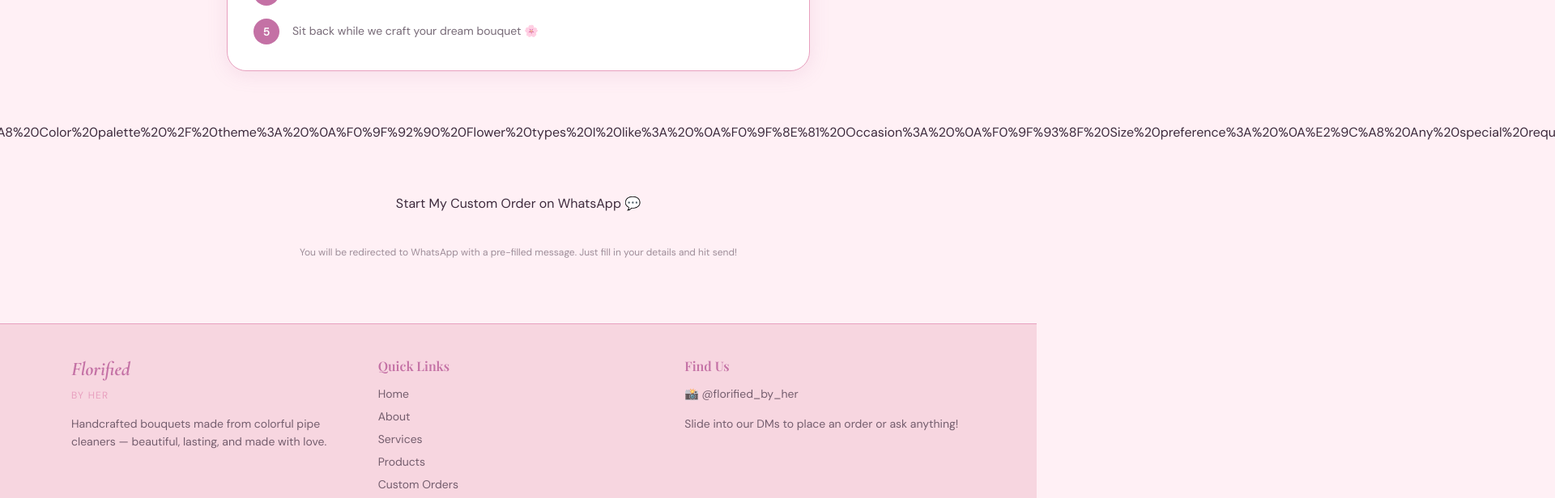
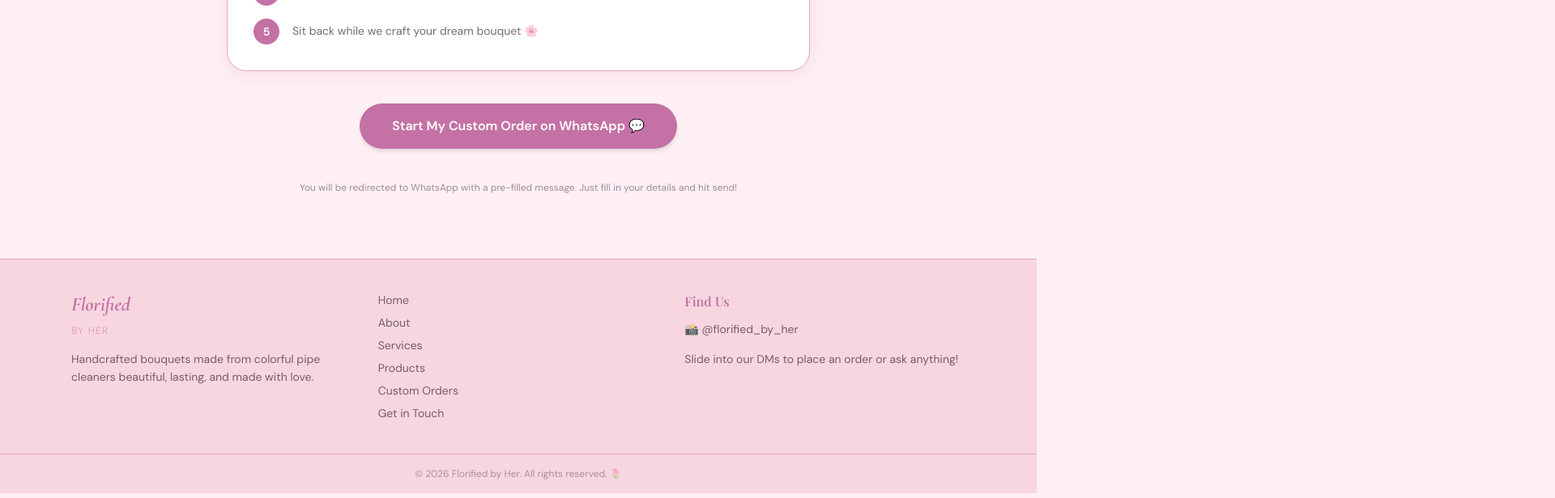
Before and after one commit to tinubinu50-bit/florified, a Next.js app: page /custom-orders in a window 1280 px wide. Shown: the part 1000-1616 px from the top of the page at 81% size, 1920 px wide, since content can reach past the window. Built offline with nearby package versions, Linux system fonts and the light colour scheme; a web font is replaced by a local one.

Commit message:
major changes done

```diff
--- a/app/contact/page.js
+++ b/app/contact/page.js
@@ -1,6 +1,6 @@
 export default function Contact() {
   const faqs = [
-    { q: "How long does an order take?", a: "Most bouquets take 3-5 days to handcraft. For urgent orders, reach out and we will do our best!" },
+    { q: "How long does an order take?", a: "Most bouquets take 4-7 days to handcraft. For urgent orders, reach out and we will do our best!" },
     { q: "Can I request custom colors?", a: "Absolutely! Just tell us your color palette, occasion, and any inspo photos." },
     { q: "Do you deliver?", a: "Yes! We deliver within the UAE. Details and fees are discussed when you place your order." },
     { q: "How long do the bouquets last?", a: "Forever! Pipe cleaner bouquets do not wilt or fade. They will look beautiful for years." },
@@ -11,12 +11,12 @@ export default function Contact() {
     <div className="flex flex-col">
 
       <section className="py-24 px-6 text-center bg-petal">
-        <p className="font-script text-mauve text-2xl mb-2">say hello</p>
+        <p className="font-script text-mauve text-2xl mb-2">Say Hello</p>
         <h1 className="font-display text-4xl md:text-6xl text-plum max-w-2xl mx-auto leading-tight mb-4">
           We love to hear from you
         </h1>
         <p className="font-body text-plum/70 max-w-md mx-auto text-sm leading-relaxed">
-          Slide into our DMs or drop a WhatsApp — we are always happy to chat 🌸
+          Slide into our DMs or drop a WhatsApp we are always happy to chat 🌸
         </p>
       </section>
 
@@ -29,7 +29,7 @@ export default function Contact() {
             <h3 className="font-display text-2xl text-plum">Instagram</h3>
             <p className="font-body text-plum/60 text-sm">@florified_by_her</p>
             <p className="font-body text-plum/70 text-sm leading-relaxed">
-              Follow us for daily bouquet drops and DM us to place an order!
+              Follow us for bouquet drops and DM us to place an order!
             </p>
             <a href="https://www.instagram.com/florified_by_her" target="_blank" rel="noopener noreferrer" className="bg-mauve text-white font-body text-xs font-semibold px-5 py-2 rounded-full hover:bg-plum transition-colors">
               Visit Instagram
@@ -50,7 +50,7 @@ export default function Contact() {
 
         </div>
 
-        <p className="font-script text-mauve text-2xl text-center mb-2">good to know</p>
+        <p className="font-script text-mauve text-2xl text-center mb-2">Good to know</p>
         <h2 className="font-display text-3xl text-plum text-center mb-10">Frequently Asked</h2>
 
         <div className="flex flex-col gap-4">
@@ -67,7 +67,7 @@ export default function Contact() {
       </section>
 
       <section className="py-20 px-6 text-center bg-mauve">
-        <p className="font-script text-white/80 text-2xl mb-2">do not be shy</p>
+        <p className="font-script text-white/80 text-2xl mb-2">Don't be shy</p>
         <h2 className="font-display text-3xl text-white mb-6">
           Every great bouquet starts with a hello 🌸
         </h2>
--- a/app/custom-orders/page.js
+++ b/app/custom-orders/page.js
@@ -1,9 +1,14 @@
+"use client";
+
 const WHATSAPP_NUMBER = "971568672524";
 
 export default function CustomOrders() {
-  const message = "Hi Florified! 🌸 I would like to place a *Custom Order*\n\nHere are my details:\n\n🎨 Color palette / theme: \n💐 Flower types I like: \n🎁 Occasion: \n📏 Size preference: \n✨ Any special requests: \n\nLooking forward to hearing from you!";
-  const encoded = encodeURIComponent(message);
-  const waLink = "https://wa.me/" + WHATSAPP_NUMBER + "?text=" + encoded;
+  const message = "Hi Florified!  I would like to place a Custom Order\n\nHere are my details:\n\n Color palette / theme: \n Flower types I like: \n Occasion: \n Size preference: \n Any special requests: \n\nLooking forward to hearing from you!";
+
+  function handleOrder() {
+    const encoded = encodeURIComponent(message);
+    window.open("https://wa.me/" + WHATSAPP_NUMBER + "?text=" + encoded, "_blank");
+  }
 
   return (
     <div className="flex flex-col">
@@ -42,14 +47,12 @@ export default function CustomOrders() {
           })}
         </div>
 
-
-          href={waLink}
-          target="_blank"
-          rel="noopener noreferrer"
-          className="bg-mauve text-white font-body font-semibold px-10 py-4 rounded-full hover:bg-plum transition-colors text-base shadow-md"
-        <a>
+        <button
+          onClick={handleOrder}
+          className="bg-mauve text-white font-body font-semibold px-10 py-4 rounded-full hover:bg-plum transition-colors text-base shadow-md cursor-pointer"
+        >
           Start My Custom Order on WhatsApp 💬
-        </a>
+        </button>
 
         <p className="font-body text-plum/50 text-xs text-center">
           You will be redirected to WhatsApp with a pre-filled message. Just fill in your details and hit send!
--- a/app/page.js
+++ b/app/page.js
@@ -158,7 +158,7 @@ export default function Home() {
         <div className="max-w-6xl mx-auto">
           <div className="flex items-center justify-between mb-8">
             <div>
-              <p className="font-script text-mauve text-2xl mb-1">our work</p>
+              <p className="font-script text-mauve text-2xl mb-1">Our Work</p>
               <h2 className="font-display text-3xl text-plum">Made with pipe cleaners, crafted with love</h2>
             </div>
             <Link
--- a/components/Footer.jsx
+++ b/components/Footer.jsx
@@ -10,13 +10,12 @@ export default function Footer() {
           <span style={{ fontFamily: '"Cormorant Garamond", serif' }} className="text-2xl text-mauve font-bold italic">Florified</span>
           <span className="text-xs text-rose tracking-widest uppercase font-body">by her</span>
           <p className="text-sm text-plum/70 font-body mt-2 leading-relaxed">
-            Handcrafted bouquets made from colorful pipe cleaners — beautiful, lasting, and made with love.
+            Handcrafted bouquets made from colorful pipe cleaners beautiful, lasting, and made with love.
           </p>
         </div>
 
         {/* Quick Links */}
         <div className="flex flex-col gap-2">
-          <h4 className="font-display text-mauve font-semibold mb-1">Quick Links</h4>
           <Link href="/" className="text-sm font-body text-plum/70 hover:text-mauve transition-colors">Home</Link>
           <Link href="/about" className="text-sm font-body text-plum/70 hover:text-mauve transition-colors">About</Link>
           <Link href="/services" className="text-sm font-body text-plum/70 hover:text-mauve transition-colors">Services</Link>
--- a/components/ProductCard.jsx
+++ b/components/ProductCard.jsx
@@ -11,7 +11,7 @@ export default function ProductCard({ product }) {
 
   function handleOrder() {
     const productUrl = "https://florified.vercel.app/products/" + id;
-    const message = "Hi Florified! 🌸 I am interested in ordering the *" + name + "*\n\n" + description + "\n\nPrice: " + price + "\n\n🔗 " + productUrl + "\n\nCould you please share more details?";
+    const message = "Hi Florified!  I am interested in ordering the " + name + "\n\n" + description + "\n\nPrice: " + price + "\n\n🔗 " + productUrl + "\n\nCould you please share more details?";
     const encoded = encodeURIComponent(message);
     window.open("https://wa.me/" + WHATSAPP_NUMBER + "?text=" + encoded, "_blank");
   }
--- a/data/product.js
+++ b/data/product.js
@@ -2,7 +2,7 @@ export const products = [
   {
     id: 1,
     name: "Sunshine Sunflower Bouquet",
-    description: "A bold yellow sunflower with white daisies and spiral fern accents, wrapped in crisp white paper with a satin bow. Pure sunshine in your hands.",
+    description: "A bold yellow sunflower with white daisies and spiral fern accents, wrapped in white paper with a satin bow. Pure sunshine in your hands.",
     image: "/images/products/sunflower-white.jpg",
     price: "Starting from AED 85",
     tags: ["Sunflower", "Yellow", "Fresh"],
```
Also changed, not shown: app/about/page.js (+7 -7 lines).
